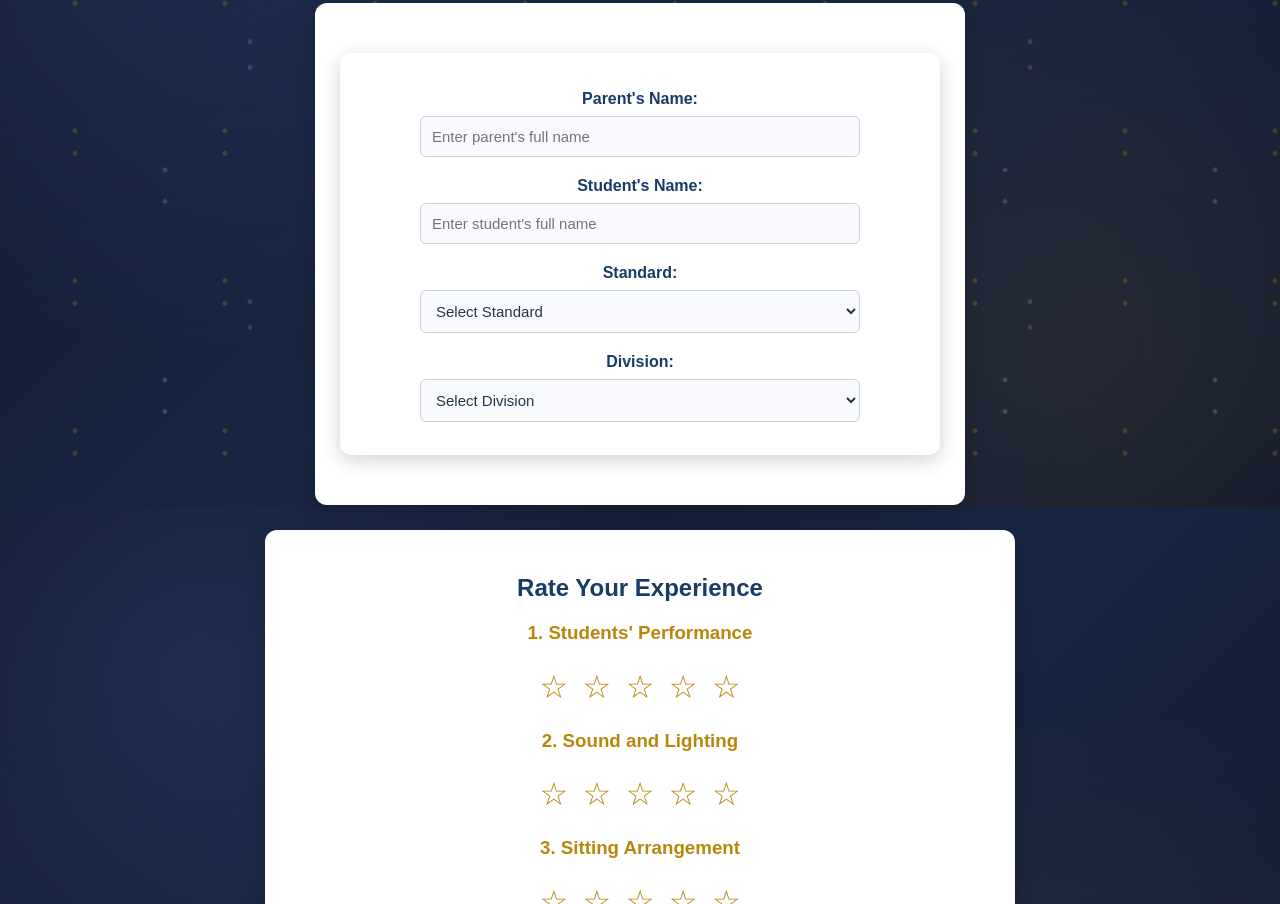
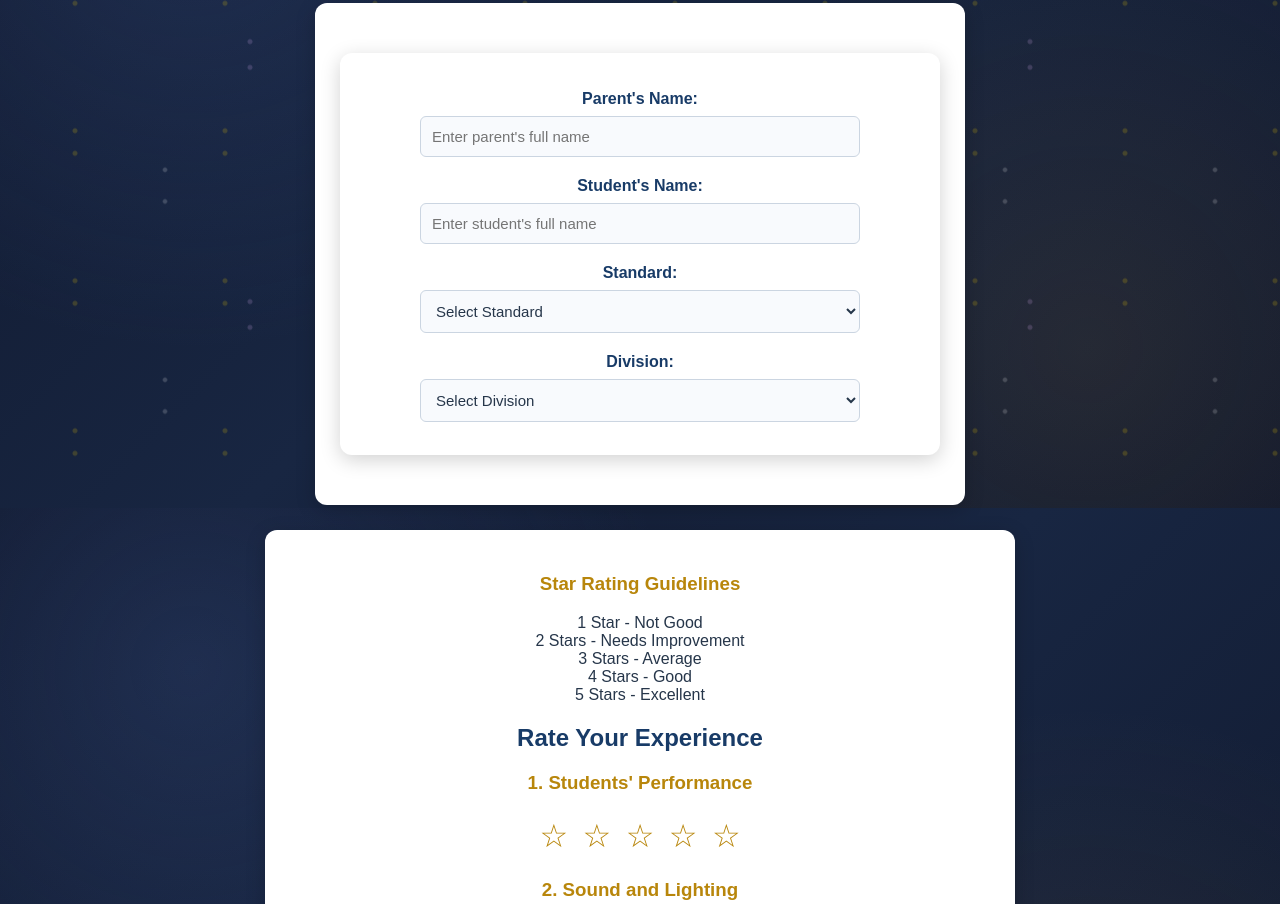
Before and after one commit to aaravgopalani-bot/annual-function-feedback, a plain HTML site: page index.html in a window 1280 px wide. Shown: the part 292-1196 px from the top of the page. Drawn offline with Linux system fonts and the light colour scheme.

Commit message:
Update index.html

```diff
--- a/index.html
+++ b/index.html
@@ -23,11 +23,12 @@
     <input type="text" id="studentName" name="studentName"
     placeholder="Enter student's full name" required><br>
     <label for="Standard">Standard:</label><br>
+
 <select id="Standard" name="Standard" required>
     <option value="" disabled selected>Select Standard</option>
     <option value="Nursery">Nursery</option>
-        <option value="LKG">LKG</option>
-        <option value="UKG">UKG</option>
+    <option value="Jr. KG">Jr. KG</option>
+    <option value="Sr. KG">Sr. KG</option>
     <option value="1">1</option>
     <option value="2">2</option>
     <option value="3">3</option>
@@ -48,6 +49,16 @@
 </div>
        </div>
     <div class="ratings" style="text-align: center;">
+
+<h3>Star Rating Guidelines</h3>
+<p>
+    1 Star - Not Good<br>
+    2 Stars - Needs Improvement<br>
+    3 Stars - Average<br>
+    4 Stars - Good<br>
+    5 Stars - Excellent
+</p>
+
     <h2>Rate Your Experience</h2>
 
     <h3>1. Students' Performance</h3>
```
Lines whose indentation alone changed are shown as unchanged.
